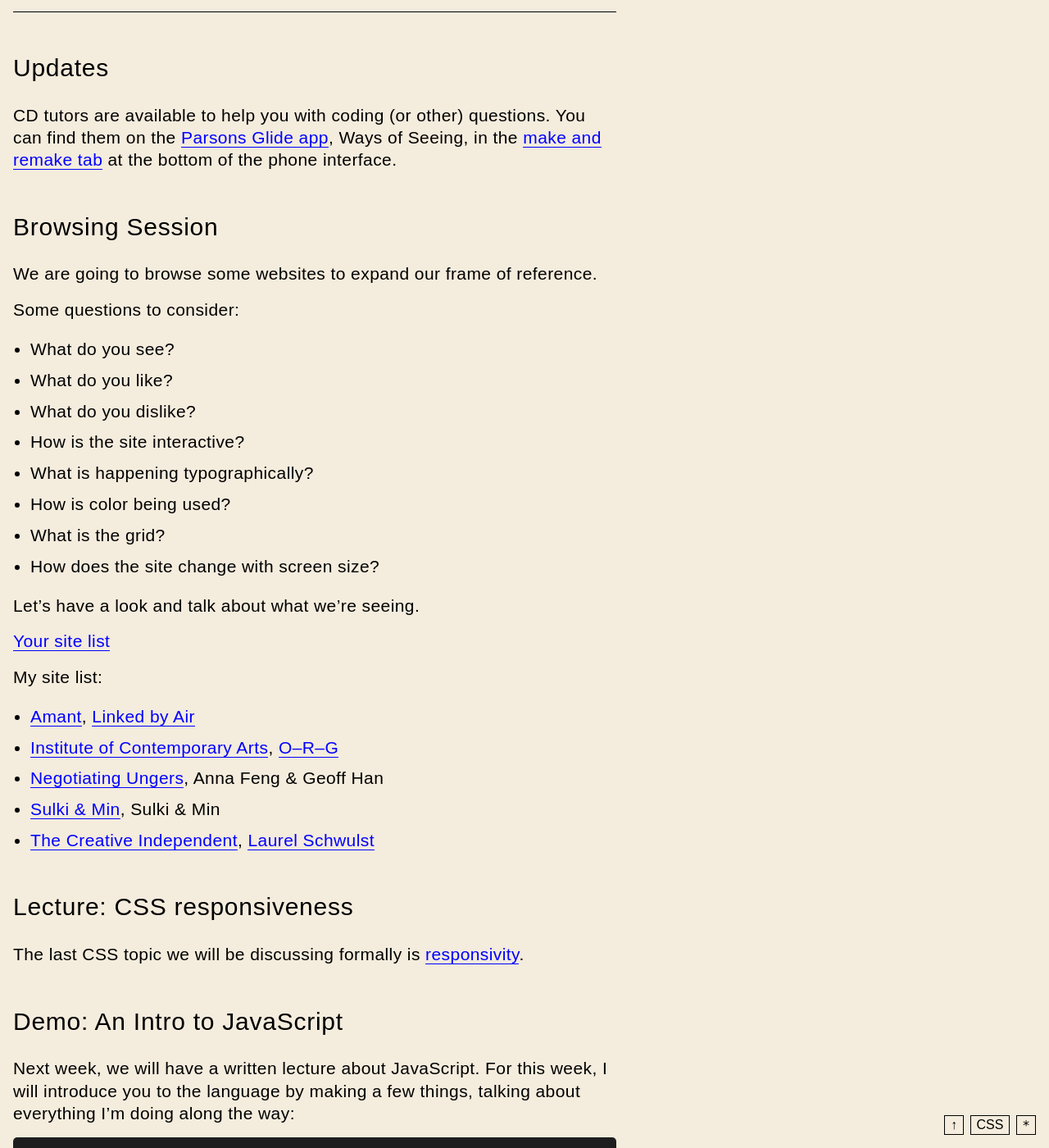
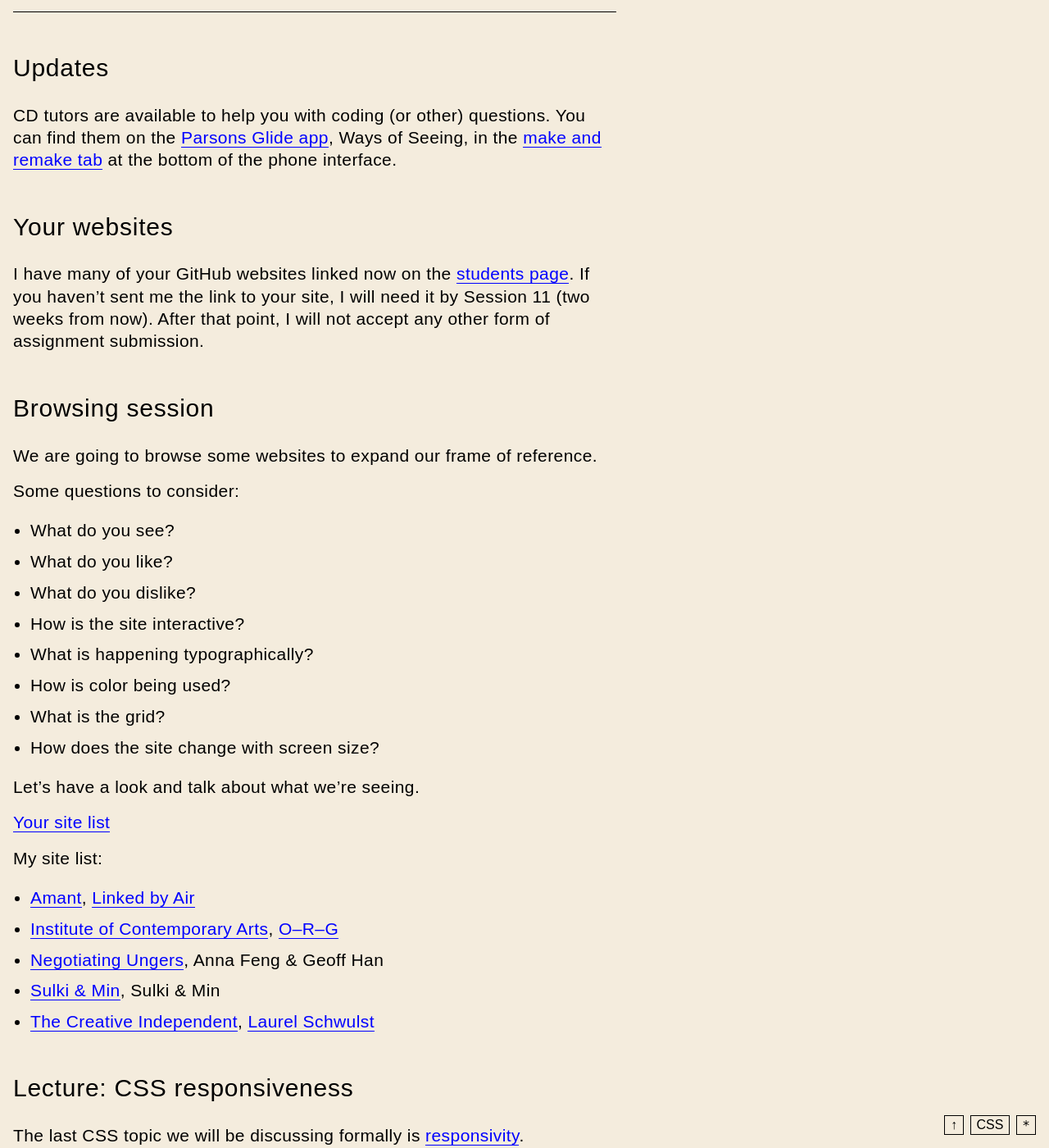
Before and after one commit to jackrieger/core-1-interaction, a Jekyll site: the page built from sessions/9/index.md, in a window 1280 px wide and 1400 px high, scrolled down 223 px. Shown: the whole window at 82% size. Built offline with Jekyll 4.4.1, drawn with Linux system fonts in a browser that asks for light colours; some of the changed text lies outside the part shown.

Commit message:
Updates for session 9

````diff
--- a/sessions/9/index.md
+++ b/sessions/9/index.md
@@ -6,7 +6,11 @@ title: Session 9
 
 CD tutors are available to help you with coding (or other) questions. You can find them on the [Parsons Glide app](https://cdparsons.glideapp.io/dl/d0a5f4), Ways of Seeing, in the [make and remake tab](https://cdparsons.glideapp.io/dl/6471c6/s/d528aa/r/6AxSg3iKke0XTeKwgYFp) at the bottom of the phone interface.
 
-## Browsing Session
+## Your websites
+
+I have many of your GitHub websites linked now on the [students page]({{ site.baseurl }}/students). If you haven't sent me the link to your site, I will need it by Session 11 (two weeks from now). After that point, I will not accept any other form of assignment submission.
+
+## Browsing session
 
 We are going to browse some websites to expand our frame of reference.
 
@@ -36,7 +40,7 @@ My site list:
 
 The last CSS topic we will be discussing formally is [responsivity]({{ site.baseurl }}/lectures/responsive).
 
-## Demo: An Intro to JavaScript
+## Demo: A tour through JavaScript
 
 Next week, we will have a written lecture about JavaScript. For this week, I will introduce you to the language by making a few things, talking about everything I'm doing along the way:
 
@@ -52,3 +56,7 @@ Interactive Buttons / Mouse Events
 
 Document Object Model (DOM) Manipulation
 ```
+
+## For next class
+
+Another entry! Make sure it is responsive to more than one screen size. Eventually, all of your entries will have to be responsive (by the final).
````
Also changed, not shown: sessions/index.md (+2 -2 lines), students/index.md (+16 -1 lines).
